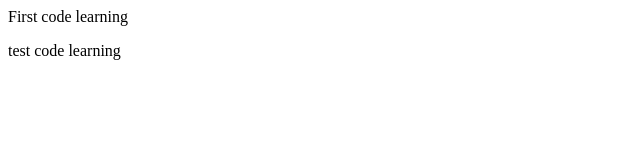
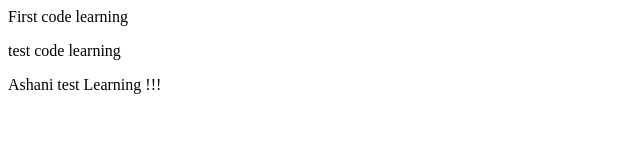
Before and after one commit to ashani13/first, a plain HTML site: page index.html in a window 1280 px wide. Shown: the whole page, without its empty margins (0-640 px from the left). Drawn offline with Linux system fonts and the light colour scheme.

Commit message:
Update index.html

```diff
--- a/index.html
+++ b/index.html
@@ -7,5 +7,6 @@
     <body>
         <p>First code learning</p>
         <p>test code learning</p>
+        <p> Ashani test Learning !!! </p>
     </body>
 </html>
```
